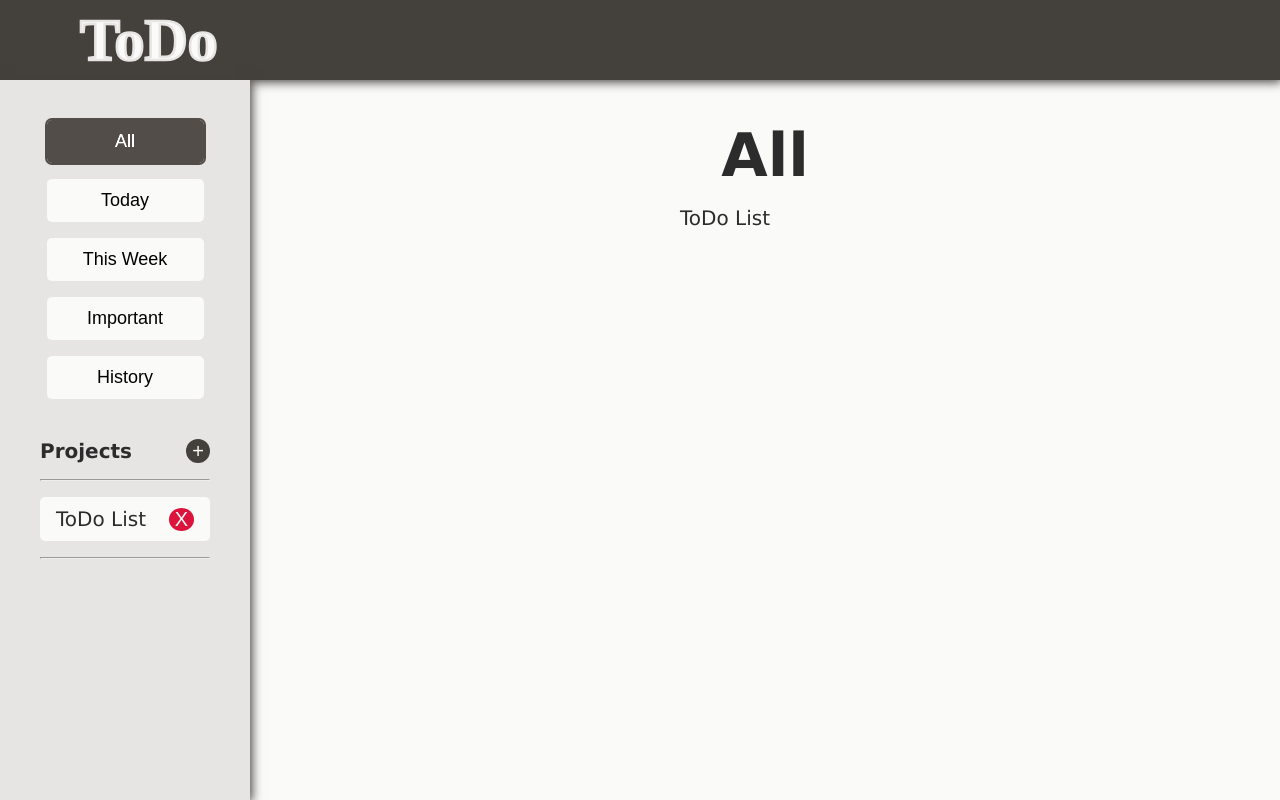
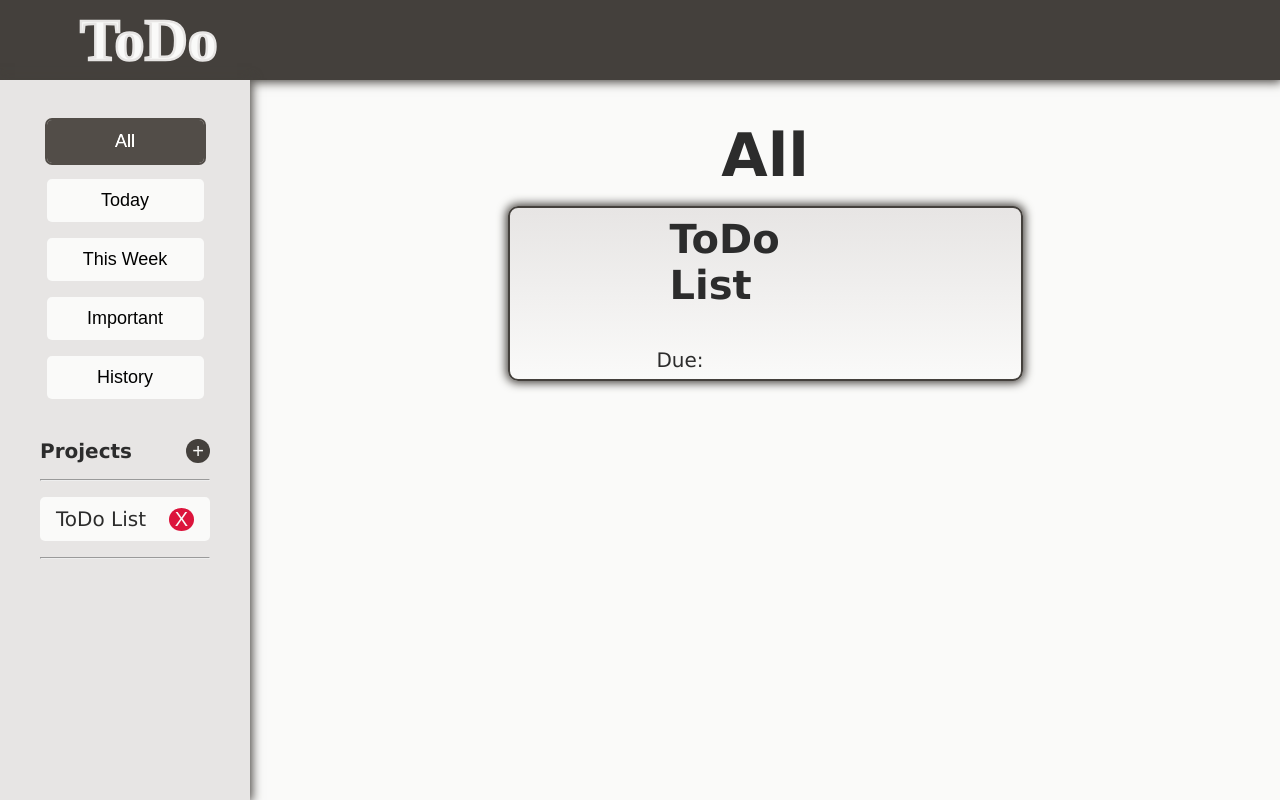
Before and after one commit to amNotAWalnutToday/odin-todo, a website built with webpack: page dist/index.html in a window 1280 px wide. Both pictures are taken after a click on the button "All". Built offline with nearby package versions, Linux system fonts and the light colour scheme; a web font is replaced by a local one.

Commit message:
Update style of project cards

```diff
--- a/src/project.js
+++ b/src/project.js
@@ -1,6 +1,7 @@
 import showProject from './projectDOM';
 import changeTab from './tabs';
 import eventAdder from './index';
+import removeForm from './removeForm';
 
 const project = (title,description,dueDate,priority) => {
 
@@ -23,6 +24,7 @@ const createProject = (() => {
         const _element = create(_value,'','','');
         showProject.pushToNav(_element);
         eventAdder.addE();
+        removeForm.remove();
     }
 
     const create = (title,description,dueDate,priority) => {
--- a/src/styles.css
+++ b/src/styles.css
@@ -5,6 +5,8 @@
     --main-font: #2c2c2c;
     --secondary-font: #fafaf9;
     --button-c: #44403c;
+
+    --important: linear-gradient(180deg,rgb(231, 231, 97),rgb(255, 255, 165));
 
     --border: 2px solid #44403c;
 
@@ -34,7 +36,8 @@
 /*Header*/
 #header,
 #navbar,
-.form{
+.form,
+.card {
     box-shadow: 0px 0px 10px 2px var(--button-c);
     z-index: 1;
 }
@@ -86,6 +89,30 @@
 .inline-project {
     display:flex;
     justify-content: space-between;
+}
+
+.card {
+    display: flex;
+    flex-direction: column;
+    align-items: center;
+    justify-content: center;
+    gap: 1rem;
+    width: min(50%,750px);
+    height: 175px;
+    border: var(--border);
+    border-radius: 10px;
+    background: linear-gradient(var(--navbar),var(--page));
+}
+
+.card div, .card div div {
+    position: relative;
+    right: 5rem;
+    display: flex;
+    align-items: flex-start;
+}
+
+.card div div {
+    gap: 50rem;
 }
 
 /*popup*/
@@ -164,6 +191,22 @@
 
 .project > p {
     pointer-events: none;
+}
+
+.card h2 {
+    font-size: 40px;
+}
+
+.bold {
+    position: absolute;
+    bottom: -25px;
+    left: 15rem;
+    font-weight: bold;
+    font-size: 100px;
+}
+
+.important {
+    background: var(--important);
 }
 
 .form h1 {
--- a/src/tabs.js
+++ b/src/tabs.js
@@ -22,10 +22,12 @@ const changeTab = (() => {
 
     const mapProject = () => {
         return createProject.projects.map(project => {
-            return `<div>
-                        <p>${project.title}</p>
-                        <p>${project.dueDate}</p>
-                        <p>${project.priority}</p>
+            return `<div class="card ${project.priority}">
+                        <h2>${project.title}</h2>
+                        <div>
+                            <p>Due: ${project.dueDate}</p>
+                            <p>${project.priority}</p>
+                        </div>
                     </div>`;
         });
     }
```
Also changed, not shown: dist/main.js.
